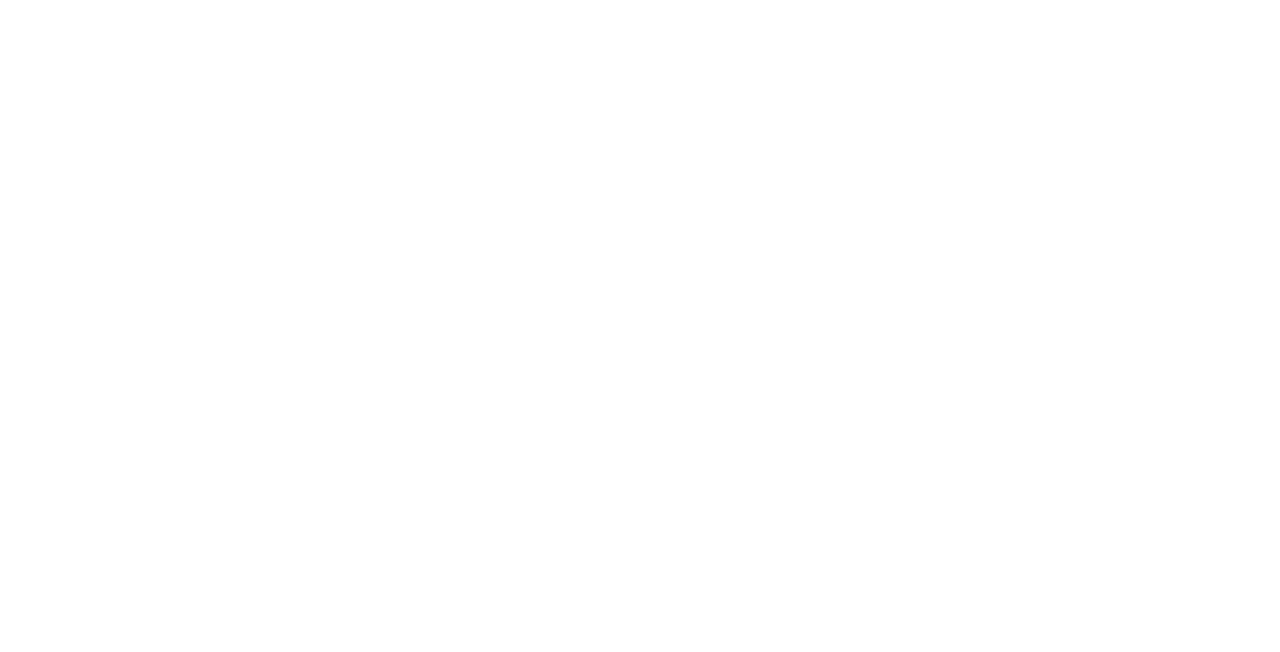
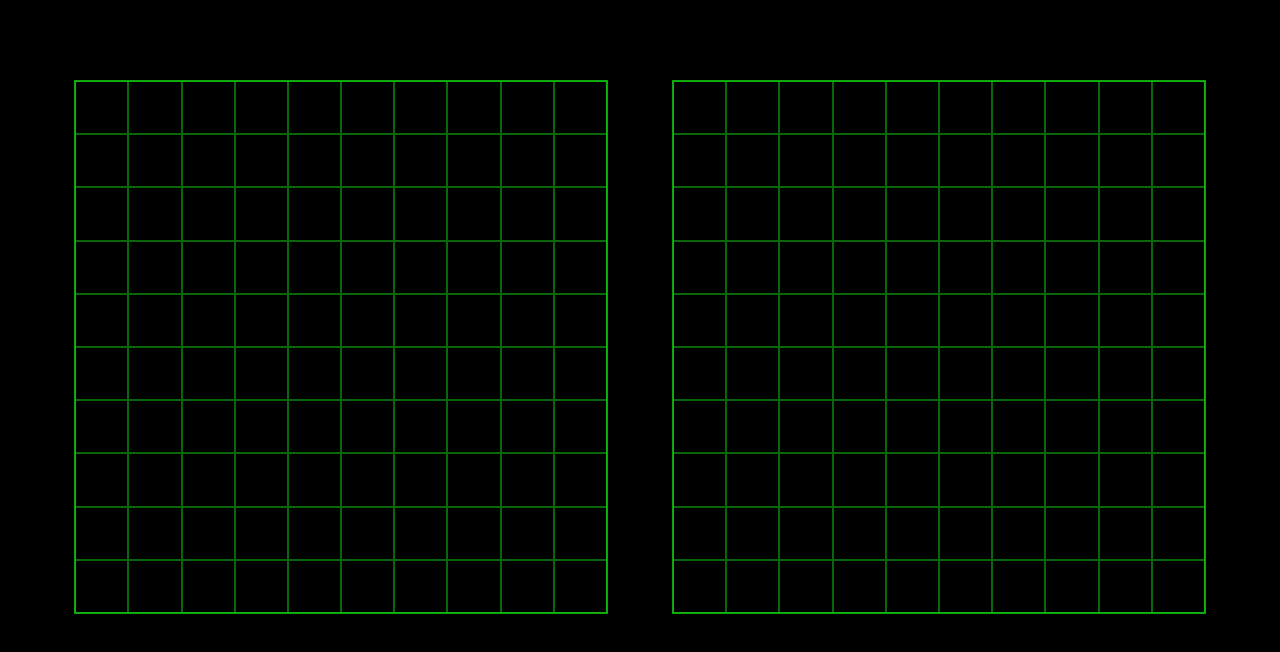
Before and after one commit to scojr/Battleship, a website with bundled scripts: page index.html in a window 1280 px wide. Built offline with nearby package versions, Linux system fonts and the light colour scheme.

Commit message:
Create dom-controller module, style UI

```diff
--- /dev/null
+++ b/dom-controller.js
@@ -0,0 +1,35 @@
+const playerBoards = {
+  1: document.querySelector('.gameboard.player-1'),
+  2: document.querySelector('.gameboard.player-2'),
+}
+
+function updateGameboards(player1, player2) {
+
+  insertGrid(player1, playerBoards['1']);
+  insertGrid(player2, playerBoards['2']);
+
+  function insertGrid(player, gameboardEl) {
+    const grid = document.createElement('div');
+    player.gameboard.grid.forEach((row) => {
+      const rowEl = document.createElement('div');
+      rowEl.classList.add('row', 'flex');
+      row.forEach((cell) => {
+        const cellEl = document.createElement('div');
+        cellEl.classList.add('cell');
+        if (cell) {
+          cellEl.classList.add('ship')
+          if (cell.hits > 0) cellEl.classList.add('ship hit')
+        }
+        rowEl.append(cellEl);
+      })
+      gameboardEl.append(rowEl);
+    })
+  }
+
+
+}
+
+
+
+
+export { updateGameboards };
--- a/game-logic.js
+++ b/game-logic.js
@@ -1,18 +1,25 @@
 import { Player } from "./objects.js";
+import { updateGameboards } from "./dom-controller.js";
 
 let player1;
 let player2;
+const players = [player1, player2]
+
+startGame();
+
+player1.autoPlaceShips(0);
+player2.autoPlaceShips(1);
+printGrids();
+updateGameboards(player1, player2);
 
 function startGame() {
   player1 = new Player();
   player2 = new Player(true);
 }
 
-startGame();
+function newRound() {
 
-player1.autoPlaceShips(0);
-player2.autoPlaceShips(1);
-printGrids();
+}
 
 function printGrids() {
   console.log('\n\nPlayer 1')
--- a/index.html
+++ b/index.html
@@ -10,6 +10,13 @@
 </head>
 
 <body>
+  <header></header>
+  <div class="game-container">
+    <div class="gameboards flex">
+      <div class="gameboard flex column player-1"></div>
+      <div class="gameboard flex column player-2"></div>
+    </div>
+  </div>
 </body>
 
 </html>
--- /dev/null
+++ b/style.css
@@ -0,0 +1,84 @@
+*,
+*::before,
+*::after {
+  box-sizing: border-box;
+  margin: 0;
+  padding: 0;
+}
+
+:root {
+  --primary-color: orange;
+}
+
+/* html {
+  font-size: 20px;
+  font-family: ui-sans-serif, system-ui, sans-serif, "Apple Color Emoji", "Segoe UI Emoji", "Segoe UI Symbol", "Noto Color Emoji"
+} */
+
+html {
+  font-size: 20px;
+  font-family: 'Nimbus Mono PS', 'Courier New', monospace;
+  font-weight: normal;
+}
+
+h1,
+h2,
+h3,
+h4,
+h5,
+h6 {
+  font-size: inherit;
+  font-weight: inherit;
+}
+
+img,
+picture,
+video,
+canvas,
+svg {
+  display: block;
+  max-inline-size: 100%;
+}
+
+body {
+  line-height: 1.5;
+  background-color: black;
+}
+
+header {
+  margin-bottom: 10vh;
+}
+
+.gameboards {
+  gap: 5vw;
+  justify-content: center;
+
+  .gameboard {
+    gap: 2px;
+    aspect-ratio: 1/1;
+    height: 100%;
+    border: 2px solid rgba(18, 199, 18, 0.822);
+  }
+
+}
+
+.flex {
+  display: flex;
+
+  &.column {
+    flex-direction: column;
+  }
+}
+
+.row {
+  width: min-content;
+  height: min-content;
+  gap: inherit;
+
+  .cell {
+    height: 4vw;
+    max-height: 60px;
+    aspect-ratio: 1/1;
+    box-shadow: 0px 0px 0px 1px rgba(18, 199, 18, 0.514);
+  }
+}
```
